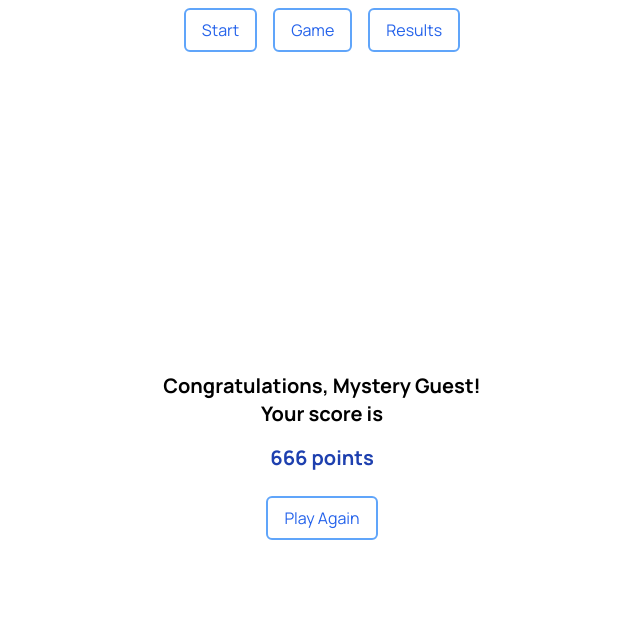
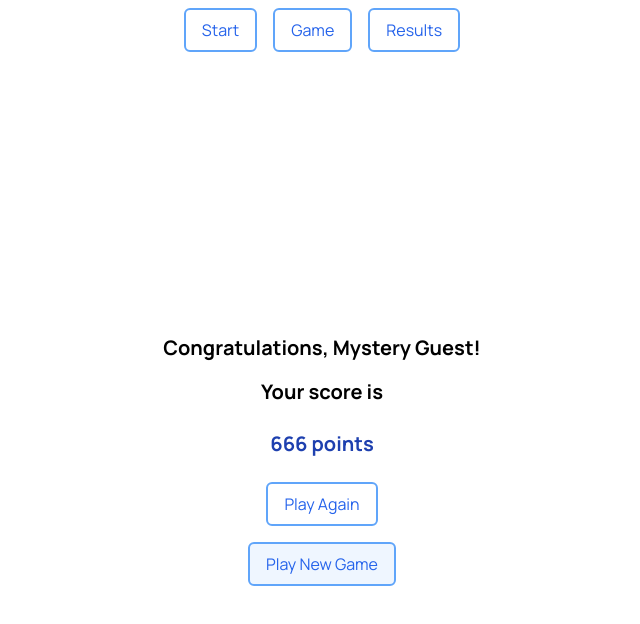
Before and after one commit to lazzzaroni/wordcloud, an Angular app: page /results in a window 1280 px wide. Shown: the top 624 px of the page, without its empty margins (318-958 px from the left). Built offline with nearby package versions, Linux system fonts and the light colour scheme.

Commit message:
added logic for rendering right info

```diff
--- a/src/app/components/results/results.component.html
+++ b/src/app/components/results/results.component.html
@@ -1,10 +1,25 @@
 <section
   class="flex flex-col justify-center items-center h-screen overflow-hidden m-0"
 >
-  <div class="font-bold text-xl flex flex-col justify-center items-center">
-    <h2>Congratulations, {{ name }}!</h2>
-    <p>Your score is</p>
-    <p class="m-4 text-blue-800">{{ score }} points</p>
+  <div
+    class="font-bold text-xl flex flex-col text-center justify-center items-center mx-8"
+  >
+    <div *ngIf="score > 0; then congrats; else tryAgain"></div>
+    <ng-template #congrats>
+      <h2 class="m-2">Congratulations, {{ name }}!</h2>
+    </ng-template>
+    <ng-template #tryAgain>
+      <h2 class="m-2">Try again, {{ name }}, you can do it!</h2>
+    </ng-template>
+    <p class="m-2">Your score is</p>
+    <div *ngIf="score !== 1; then many; else one"></div>
+    <ng-template #many>
+      <p class="m-4 text-blue-800">{{ score }} points</p>
+    </ng-template>
+    <ng-template #one>
+      <p class="m-4 text-blue-800">{{ score }} point</p>
+    </ng-template>
   </div>
-  <a class="btn-active" routerLink="/start"> Play Again </a>
+  <a class="btn-active" routerLink="/game"> Play Again </a>
+  <a class="btn-active bg-blue-50" routerLink="/start"> Play New Game </a>
 </section>
```
